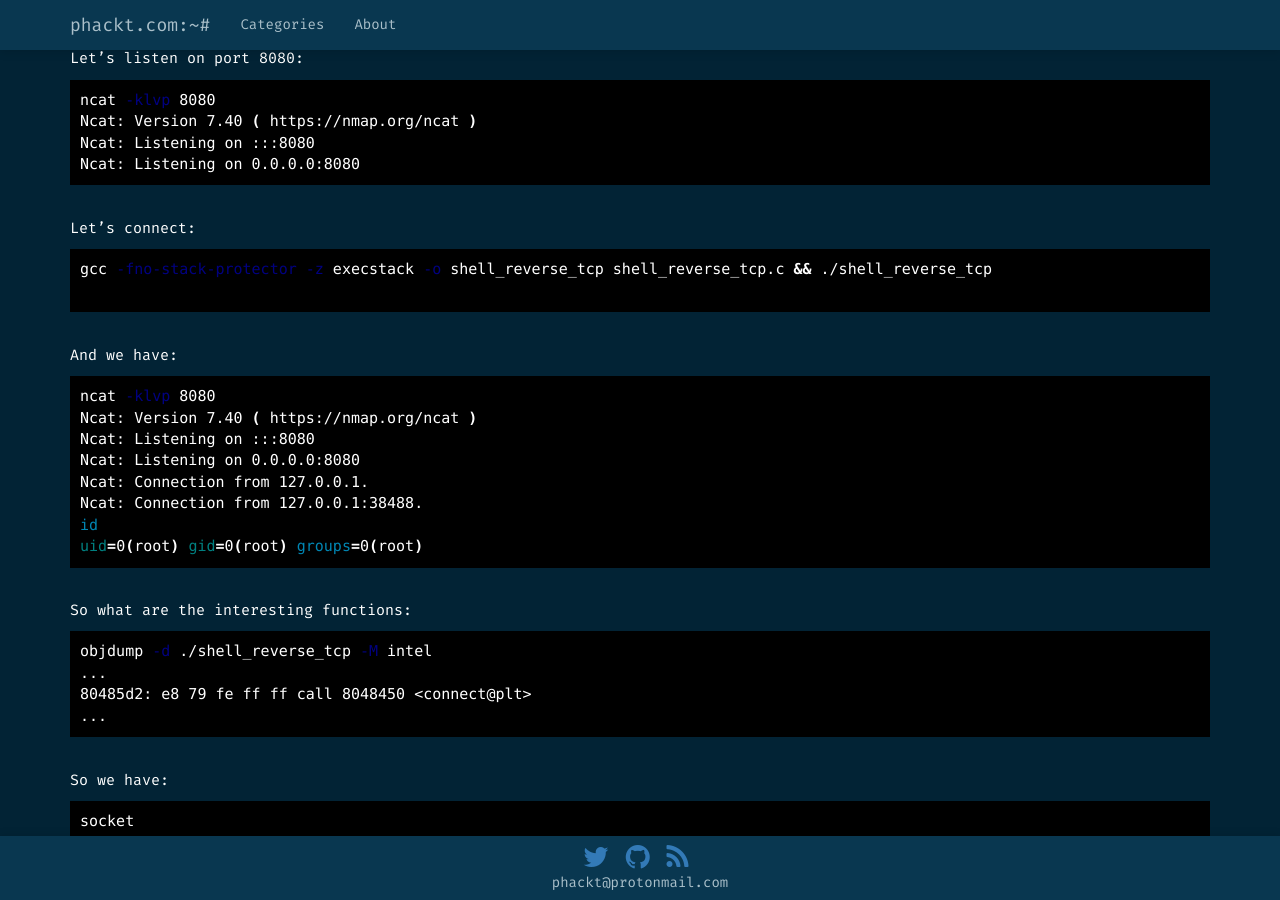
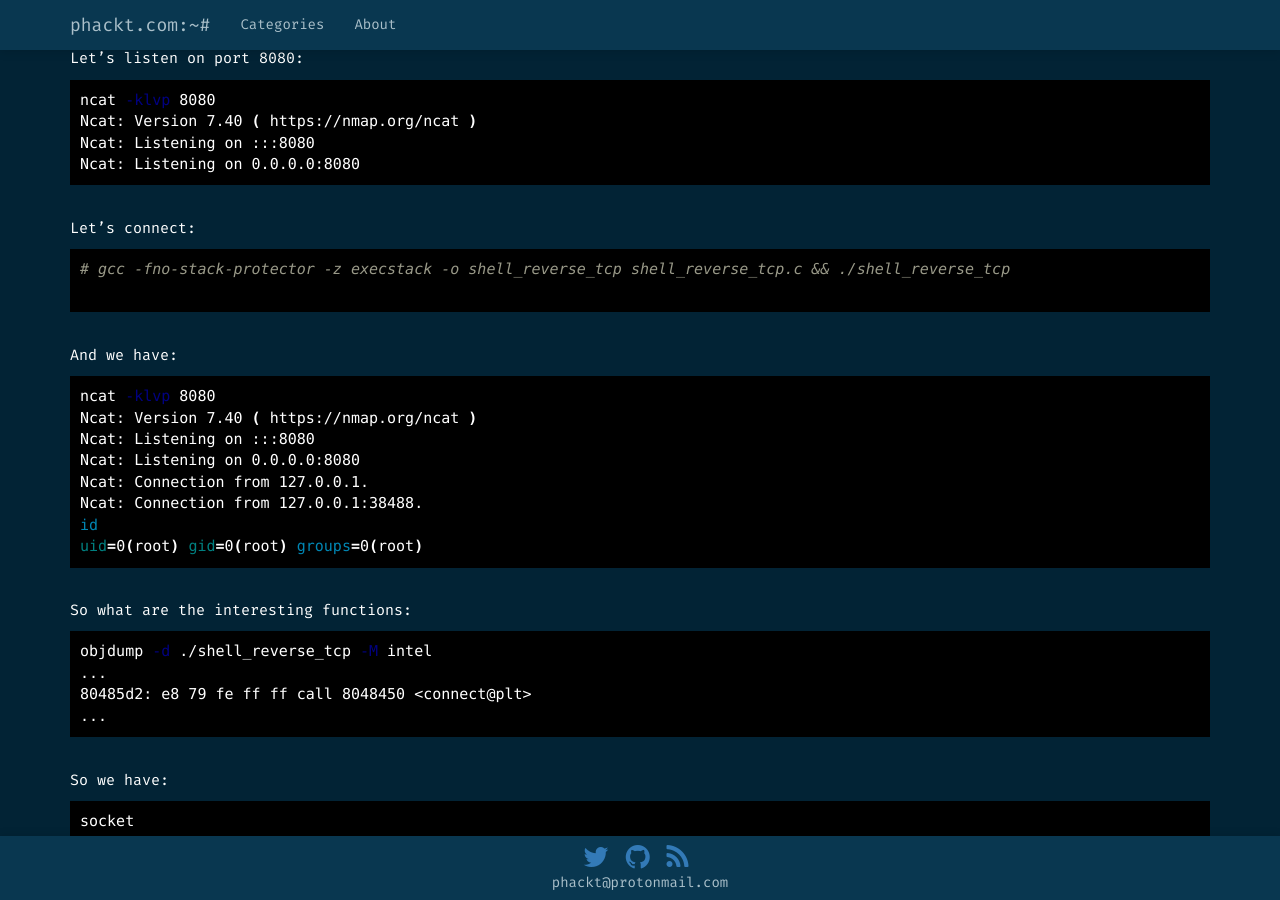
Before and after one commit to phackt/phackt.github.io, a Jekyll site: the page built from _posts/2017-04-19-slae-tcp-reverse-shell.markdown, in a window 1280 px wide and 900 px high, scrolled down 1771 px. Built offline with Jekyll 4.4.1, drawn with Linux system fonts in a browser that asks for light colours; nearby versions of some CDN libraries; some web fonts are replaced; comment, search, counter and statistics services are not loaded; some of the changed text lies outside the part shown.

````diff
--- a/_posts/2017-04-19-slae-tcp-reverse-shell.markdown
+++ b/_posts/2017-04-19-slae-tcp-reverse-shell.markdown
@@ -72,7 +72,7 @@ Ncat: Listening on 0.0.0.0:8080
 
 Let's connect:
 ```bash
-gcc -fno-stack-protector -z execstack -o shell_reverse_tcp shell_reverse_tcp.c && ./shell_reverse_tcp
+# gcc -fno-stack-protector -z execstack -o shell_reverse_tcp shell_reverse_tcp.c && ./shell_reverse_tcp
 
 ```
 
@@ -335,7 +335,7 @@ We are pushing the *dl* byte register in replacement of a null byte.
 
 So now let's confirm that the generated nasm source file leads to a working shellcode once compiled thanks to [shellcode.c](https://github.com/phackt/slae/tree/master/assignment2/shellcode.c):
 ```bash
-gcc -fno-stack-protector -z execstack -o shellcode shellcode.c && ./shellcode
+# gcc -fno-stack-protector -z execstack -o shellcode shellcode.c && ./shellcode
 Shellcode Length: 106
 
 ```
--- a/_posts/2017-04-21-slae-egg-hunter.markdown
+++ b/_posts/2017-04-21-slae-egg-hunter.markdown
@@ -222,7 +222,7 @@ unsigned char buf[] =
 
 Let's compile and execute shellcode_heap.c:
 ```bash
-gcc -fno-stack-protector -z execstack -o shellcode_heap shellcode_heap.c  && ./shellcode_heap
+# gcc -fno-stack-protector -z execstack -o shellcode_heap shellcode_heap.c  && ./shellcode_heap
 Egg hunter shellcode Length:  34
 Egg shellcode Length:  99
 
````
